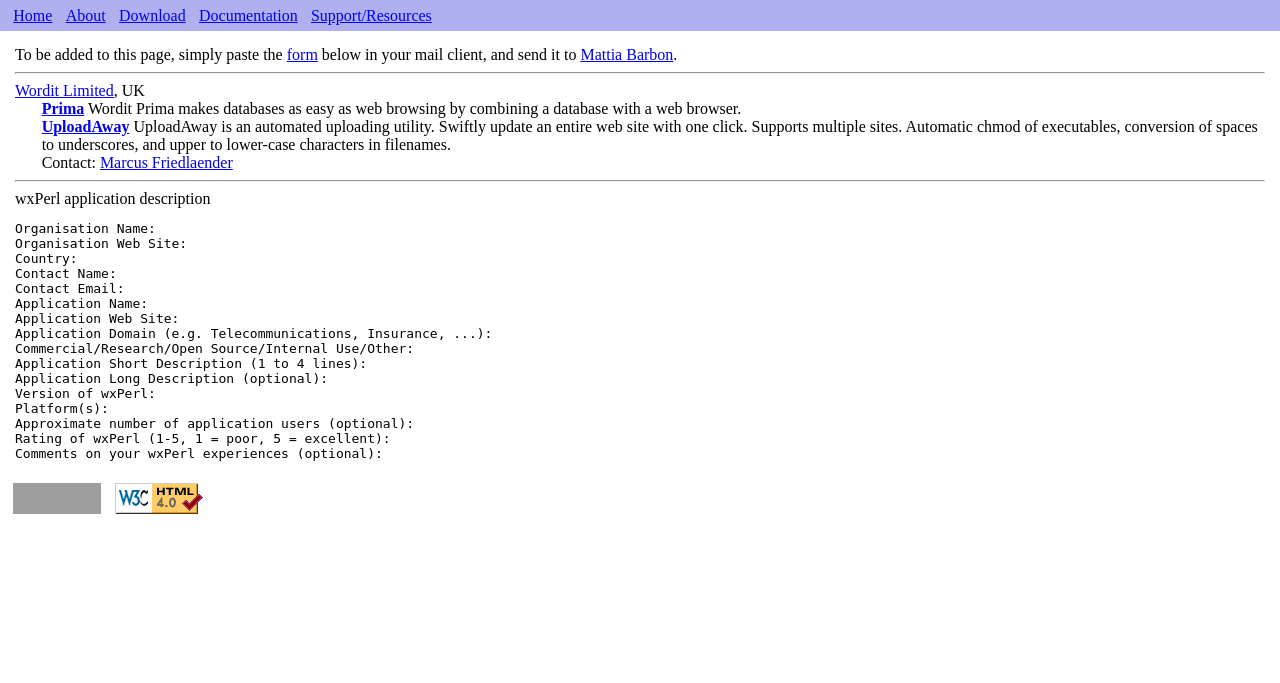
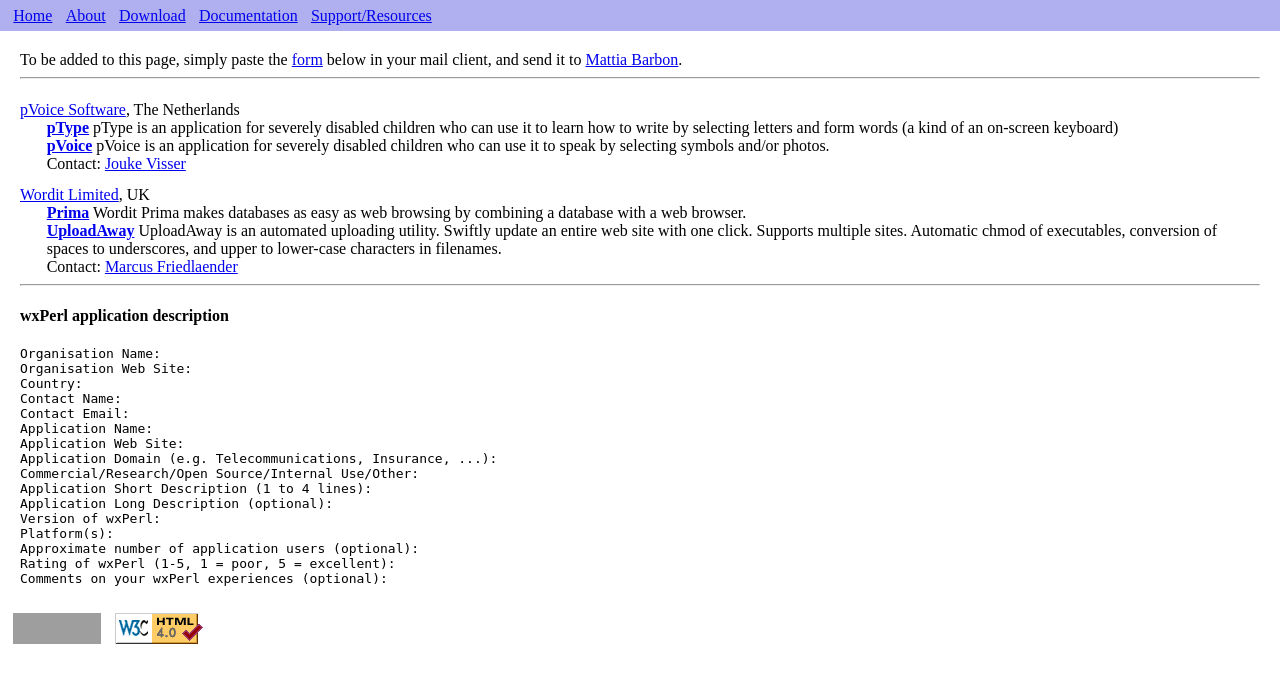
Before and after one commit to wxPerl/WebSite, a PHP site: page /users.html in a window 1280 px wide. Shown: the part 90-773 px from the top of the page. Run offline with PHP 8.4, Linux system fonts and the light colour scheme; grey boxes are pictures that could not be loaded.

Commit message:
Added pVoice Software (Jouke Visser) to user's page.   Some layout corrections.
git-svn-id: http://svn.code.sf.net/p/wxperl/code/WebSite/trunk@1005 2e9104e8-d5c8-4c90-bb67-bfd1792b7337

```diff
--- a/site/default.css
+++ b/site/default.css
@@ -1,25 +1,25 @@
 BODY {
   background-color: white;
   color: black;
-  margin:  0px;
-  padding: 0px;
-  border:  0px;
+  margin:  0pt;
+  padding: 0pt;
+  border:  0pt;
 }
 
 BODY * {
-  xfont-size: 10pt
+  font-size: medium;
 }
 
 BODY H1 {
-  font-size: 14pt;
+  font-size: large;
 }
 
 BODY H2 {
-  font-size: 12pt;
+  font-size: medium;
 }
 
 DIV.body {
-  margin: 15px;
+  margin: 15pt;
 }
 
 DIV.navigation {
@@ -75,3 +75,9 @@ DIV.screenshots DIV {
 DIV.application-list {
   padding-left: 20pt;
 }
+
+DIV.organisation {
+  padding-top: 10pt;
+  paddig-bottom: 10pt;
+  font-size: medium;
+}
--- a/site/users.html
+++ b/site/users.html
@@ -16,6 +16,21 @@ below in your mail client, and send it to
 <a href="mailto:mbarbon@dsi.unive.it">Mattia Barbon</a>.
 
 <hr>
+<div class="organisation">
+<a target="_blank" href="http://www.pvoice.org/">pVoice Software</a>, The Netherlands<br><div class="application-list">
+<b><a target="_blank" href="http://www.pvoice.org/ptype.html">pType</a></b>
+pType is an application for severely disabled children who can use it
+to learn how to write by selecting letters and form words (a kind of an
+on-screen keyboard)
+        <br><b><a target="_blank" href="http://www.pvoice.org/pvoice.html">pVoice</a></b>
+pVoice is an application for severely disabled children who can use
+it to speak by selecting symbols and/or photos.
+        <br>
+      Contact: <a href="
+          mailto:jouke@pvoice.org">Jouke Visser</a>
+</div>
+</div>
+<div class="organisation">
 <a target="_blank" href="http://www.wordit.com/">Wordit Limited</a>, UK<br><div class="application-list">
 <b><a target="_blank" href="http://www.wordit.com/prima/">Prima</a></b>
 Wordit Prima makes databases as easy as web browsing by combining a
@@ -29,8 +44,10 @@ lower-case characters in filenames.
       Contact: <a href="
           mailto:info@wordit.com">Marcus Friedlaender</a>
 </div>
+</div>
 <hr>
-<a name="form">wxPerl application description</a><pre>
+<h4><a name="form">wxPerl application description</a></h4>
+<pre>
 Organisation Name:
 Organisation Web Site:
 Country:
```
